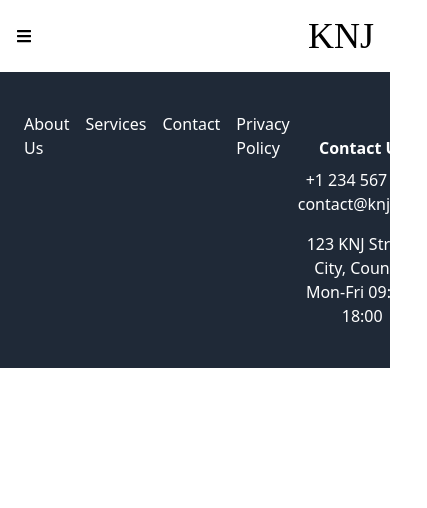
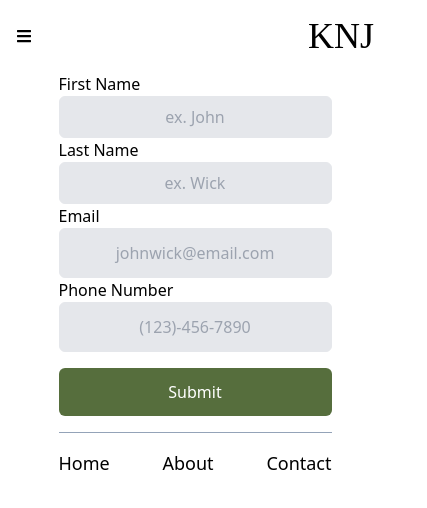
Before and after one commit to gualberto2/GreenCorp, a React (Vite) app: page /about in a window 390 px wide. Shown: the top 508 px of the page, 427 px wide, since content can reach past the window. Built offline with nearby package versions, Linux system fonts and the light colour scheme; a web font is replaced by a local one.

Commit message:
feat: Mobile footer
Create mobile footer with tailwindcss, and react

```diff
--- a/src/components/Footer.jsx
+++ b/src/components/Footer.jsx
@@ -1,60 +1,116 @@
-import React from "react";
+import React, { useEffect, useState } from "react";
 // import KNJLogo from "../path-to-your-logo/logo.svg"; // Update with your logo path
 
 const Footer = () => {
   return (
-    <div className="bg-gray-800 text-white">
-      <div className="container mx-auto py-10 px-4">
-        <div className="flex md:flex-row justify-between">
-          {/* Footer Menu */}
-          <div className="mb-6 md:mb-0">
-            <ul className="flex justify-evenly">
-              <li className="mx-2">
-                <a href="/about-us" className="hover:text-gray-300">
-                  About Us
-                </a>
-              </li>
-              <li className="mx-2">
-                <a href="/services" className="hover:text-gray-300">
-                  Services
-                </a>
-              </li>
-              <li className="mx-2">
-                <a href="/contact" className="hover:text-gray-300">
-                  Contact
-                </a>
-              </li>
-              <li className="mx-2">
-                <a href="/privacy-policy" className="hover:text-gray-300">
-                  Privacy Policy
-                </a>
-              </li>
-              {/* Add additional links as needed */}
-            </ul>
+    <footer>
+      <div>
+        <div>
+          <div>
+            <div>
+              <form onSubmit="">
+                <div className="w-[70%] mx-auto">
+                  {/* This div above houses all the div with sib labels, inputs, buttons for the form */}
+                  <div className="">
+                    {/* This div is parent of fname lname parent divs */}
+                    <div className="flex flex-col">
+                      <label
+                        htmlFor="first"
+                        className="font-light text-md text-gray"
+                      >
+                        First Name
+                      </label>
+                      <input
+                        type="text"
+                        id="first"
+                        placeholder="ex. John"
+                        value=""
+                        onChange=""
+                        className="text-center w-full px-3 py-2 focus:ring-transparent bg-gray-200 border-gray-200 focus:bg-gray-300 focus:border-blue-800 border-[1px] rounded-md "
+                        required
+                      />
+                    </div>
+                    <div>
+                      <label
+                        htmlFor="last"
+                        className="font-light text-md text-gray"
+                      >
+                        Last Name
+                      </label>
+                      <input
+                        type="text"
+                        id="last"
+                        placeholder="ex. Wick"
+                        value=""
+                        onChange=""
+                        className="text-center w-full px-3 py-2 focus:ring-transparent bg-gray-200 border-gray-200 focus:bg-gray-300 focus:border-blue-800 border-[1px] rounded-md "
+                        required
+                      />
+                    </div>
+                  </div>
+                  <div className="flex flex-col">
+                    <label
+                      htmlFor="email"
+                      className="font-light text-md text-gray"
+                    >
+                      Email
+                    </label>
+                    <input
+                      type="email"
+                      id="email"
+                      value=""
+                      placeholder="johnwick@email.com"
+                      onChange=""
+                      className="text-center transition duration-150 ease-in-out  py-3 rounded-md bg-gray-200 border-gray-200 border-[1px] focus:bg-gray-300  focus:border-blue-800 focus:ring-transparent w-full"
+                      required
+                    />
+                  </div>
+                  <div className="flex flex-col">
+                    <label
+                      htmlFor="phone"
+                      className="font-light text-md text-gray"
+                    >
+                      Phone Number
+                    </label>
+                    <input
+                      type="tel"
+                      id="phone"
+                      value=""
+                      onChange=""
+                      placeholder="(123)-456-7890"
+                      className="text-center transition duration-150 ease-in-out  py-3 rounded-md bg-gray-200 border-gray-200 border-[1px] focus:bg-gray-300  focus:border-blue-800 focus:ring-transparent w-full"
+                      required
+                    />
+                  </div>
+                  <div className="pt-4">
+                    <button
+                      type="submit"
+                      className="w-full py-3 px-4 font-light text-md text-white bg-[#566E3D] rounded-md"
+                    >
+                      Submit
+                    </button>
+                  </div>
+                </div>
+              </form>
+            </div>
           </div>
-
-          {/* Contact Information */}
-          <div className="footer-contacts text-center md:text-right mt-6 md:mt-0">
-            <div className="footer-title mb-2 font-bold">Contact Us</div>
-            <div>
-              <a href="tel:+1234567890" className="block hover:text-gray-300">
-                +1 234 567 890
-              </a>
-              <a href="mailto:contact@knj.com" className="hover:text-gray-300">
-                contact@knj.com
-              </a>
-            </div>
-            <div className="mt-4">
-              <address className="not-italic">
-                123 KNJ Street, City, Country
-                <br />
-                Mon-Fri 09:00 - 18:00
-              </address>
+          <div className="flex flex-col w-[70%] mx-auto text-center pt-4">
+            <div className="pt-4 border-t border-slate-400"></div>
+            <div className="flex justify-between text-lg">
+              <div className="lg:hover:cursor-pointer lg:hover:underline lg:decoration-green-500">
+                <p>Home</p>
+              </div>
+              <div className="lg:hover:cursor-pointer lg:hover:underline lg:decoration-green-500">
+                <p>About</p>
+              </div>
+              <div className="lg:hover:cursor-pointer lg:hover:underline lg:decoration-green-500">
+                <p>Contact</p>
+              </div>
             </div>
           </div>
         </div>
       </div>
-    </div>
+    </footer>
   );
 };
 
--- a/src/index.css
+++ b/src/index.css
@@ -163,3 +163,10 @@ body {
   background-color: green; /* Your choice of color */
   transition: transform 0.3s ease-in-out; /* Smooth sliding effect */
 }
+
+/* Navigation bar line styling*/
+.left-line {
+}
+
+.right-line {
+}
--- a/src/pages/About.jsx
+++ b/src/pages/About.jsx
@@ -18,10 +18,12 @@ export default function About() {
   }, [boxes]);
 
   return (
-    <div id="animationWrapper">
-      {boxes.map((box) => (
-        <div key={box} className="box" id={`box${box}`}></div>
-      ))}
-    </div>
+    <></>
+    // <div id="animationWrapper">
+    //   {boxes.map((box) => (
+    //     <div key={box} className="box" id={`box${box}`}></div>
+    //   ))}
+    // </div>
+    // Above is the green box animations
   );
 }
```
